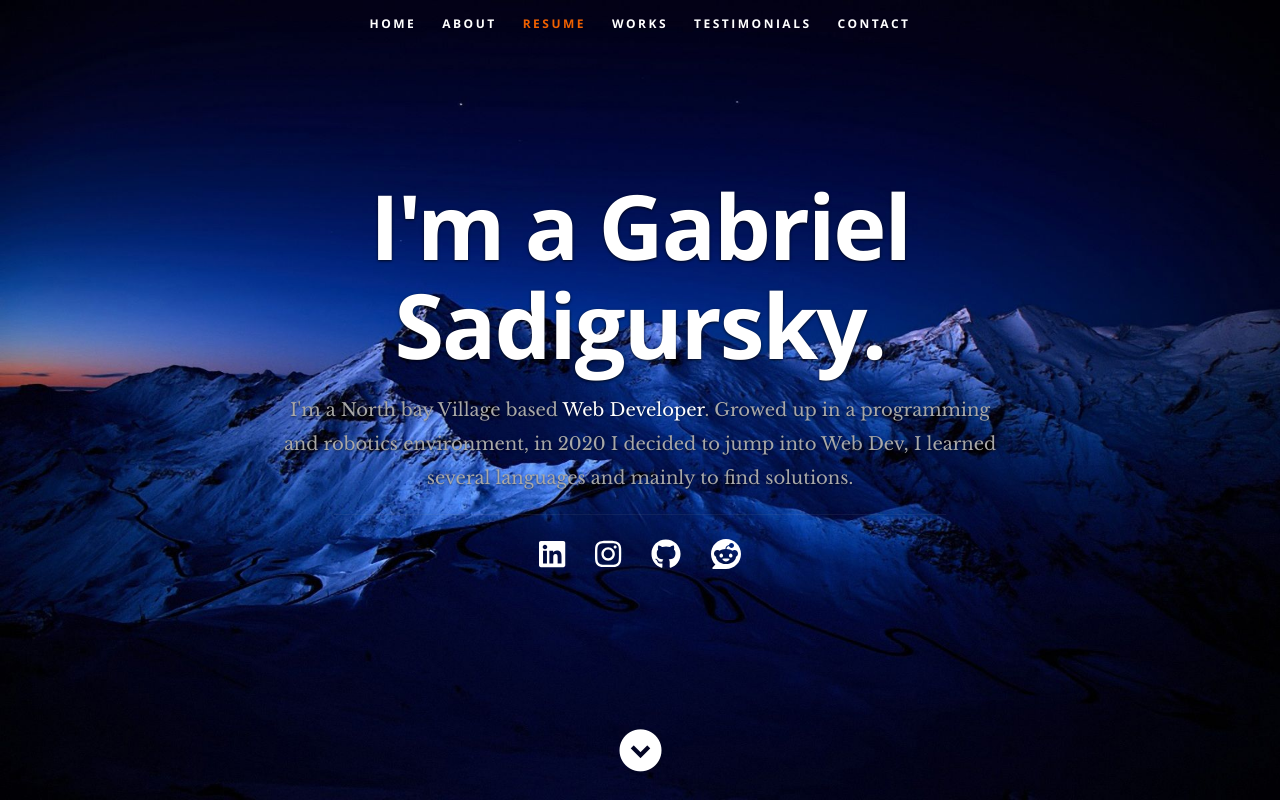
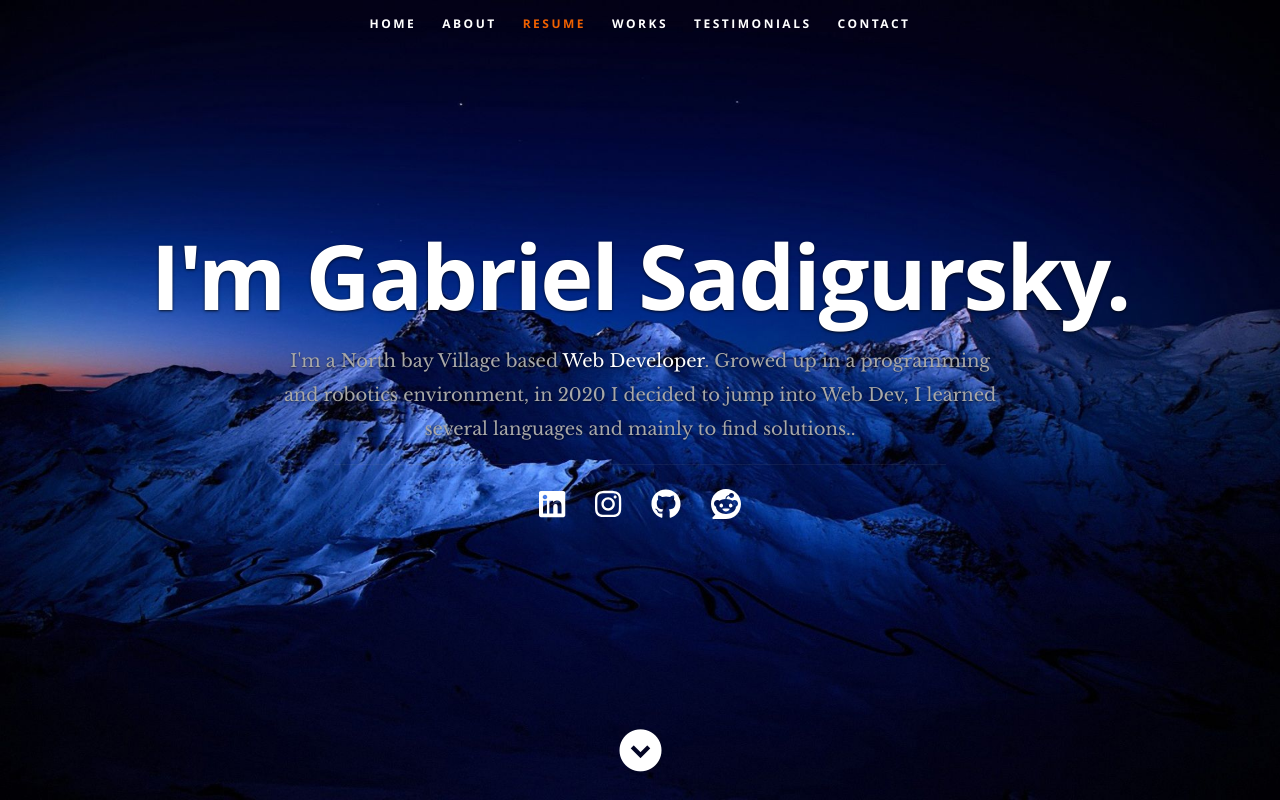
Before and after one commit to GSNCunha/react-pages, a React (Create React App) app: page / in a window 1280 px wide. Shown: the top 800 px of the page. Built offline with nearby package versions, Linux system fonts and the light colour scheme.

Commit message:
hard coding the data

```diff
--- a/package.json
+++ b/package.json
@@ -39,7 +39,7 @@
       "not op_mini all"
     ],
     "development": [
-      "last 1 chrome version",
+      "last 2 chrome version",
       "last 1 firefox version",
       "last 1 safari version"
     ]
--- a/src/Components/Header.js
+++ b/src/Components/Header.js
@@ -19,10 +19,6 @@ class Header extends Component {
 
     if(this.props.data){
 
-      var name = this.props.data.name;
-      var occupation= this.props.data.occupation;
-      var description= this.props.data.description;
-      var city= this.props.data.address.city;
       var networks = this.props.data.social.map(function (network, i) {
 
          return (
@@ -54,11 +50,22 @@ class Header extends Component {
 
       <div className="row banner">
          <div className="banner-text">
-            <h1 className="responsive-headline">I'm a {name}.</h1>
-            <h3>I'm a {city} based <span>{occupation}</span>. {description}.</h3>
+            <h1 className="responsive-headline">I'm Gabriel Sadigursky.</h1>
+            <h3>I'm a North bay Village based <span>Web Developer</span>. Growed up in a programming and robotics environment, in 2020 I decided to jump into Web Dev, I learned several languages and mainly to find solutions..</h3>
             <hr />
             <ul className="social">
-               {networks}
+               <li key="linkedin">
+                  <a href="https://www.linkedin.com/in/gabriel-sadigursky/"><FontAwesomeIcon icon={faLinkedin} /></a>
+               </li>
+               <li key="instagram">
+                  <a href="https://www.instagram.com/gsncunha/"><FontAwesomeIcon icon={faInstagram} /></a>
+               </li>
+               <li key="github">
+                  <a href="https://github.com/GSNCunha"><FontAwesomeIcon icon={faGithub} /></a>
+               </li>
+               <li key="reddit">
+                  <a href="https://www.reddit.com/user/sadigursky"><FontAwesomeIcon icon={faReddit} /></a>
+               </li>
             </ul>
          </div>
       </div>
```
